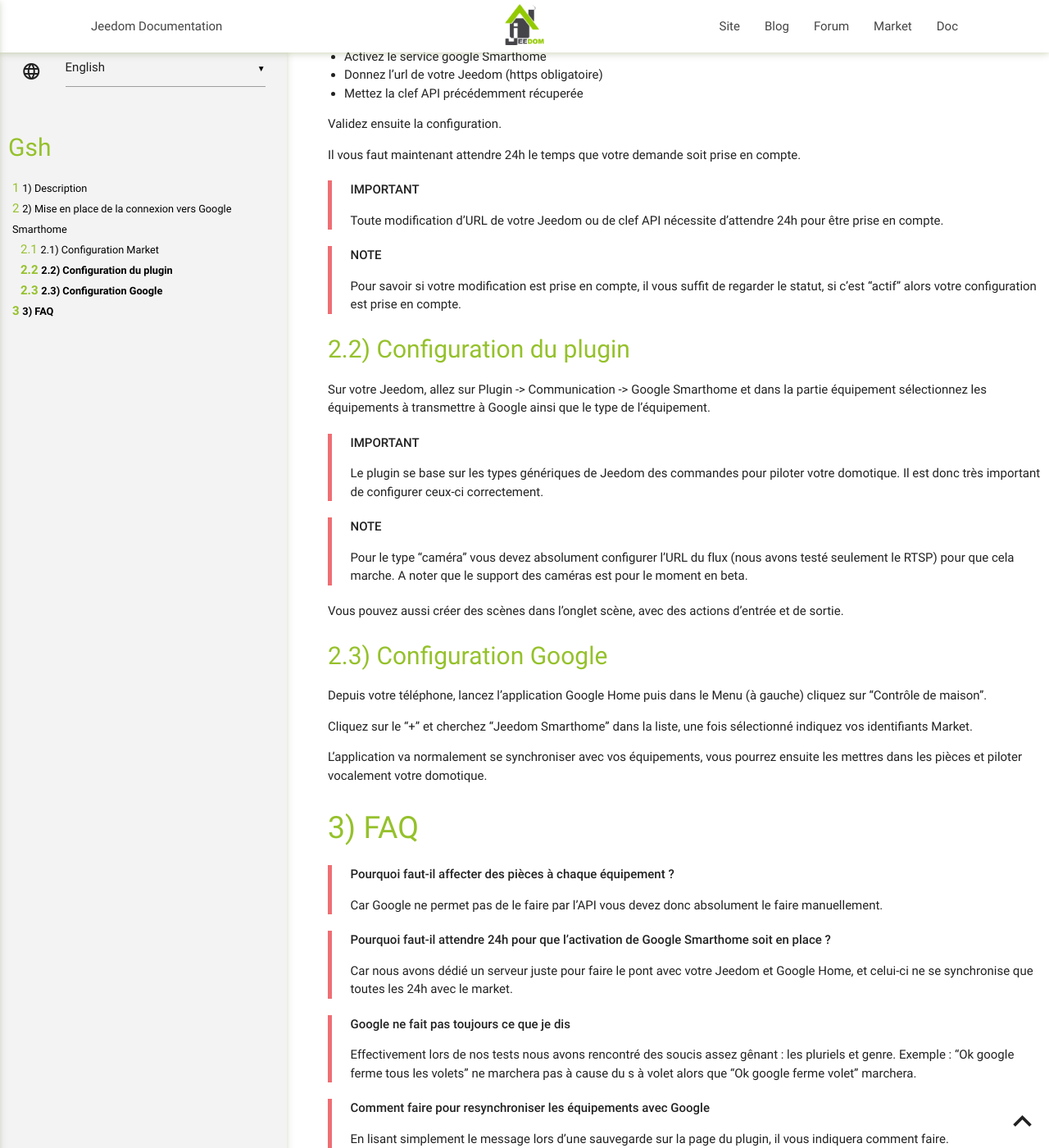
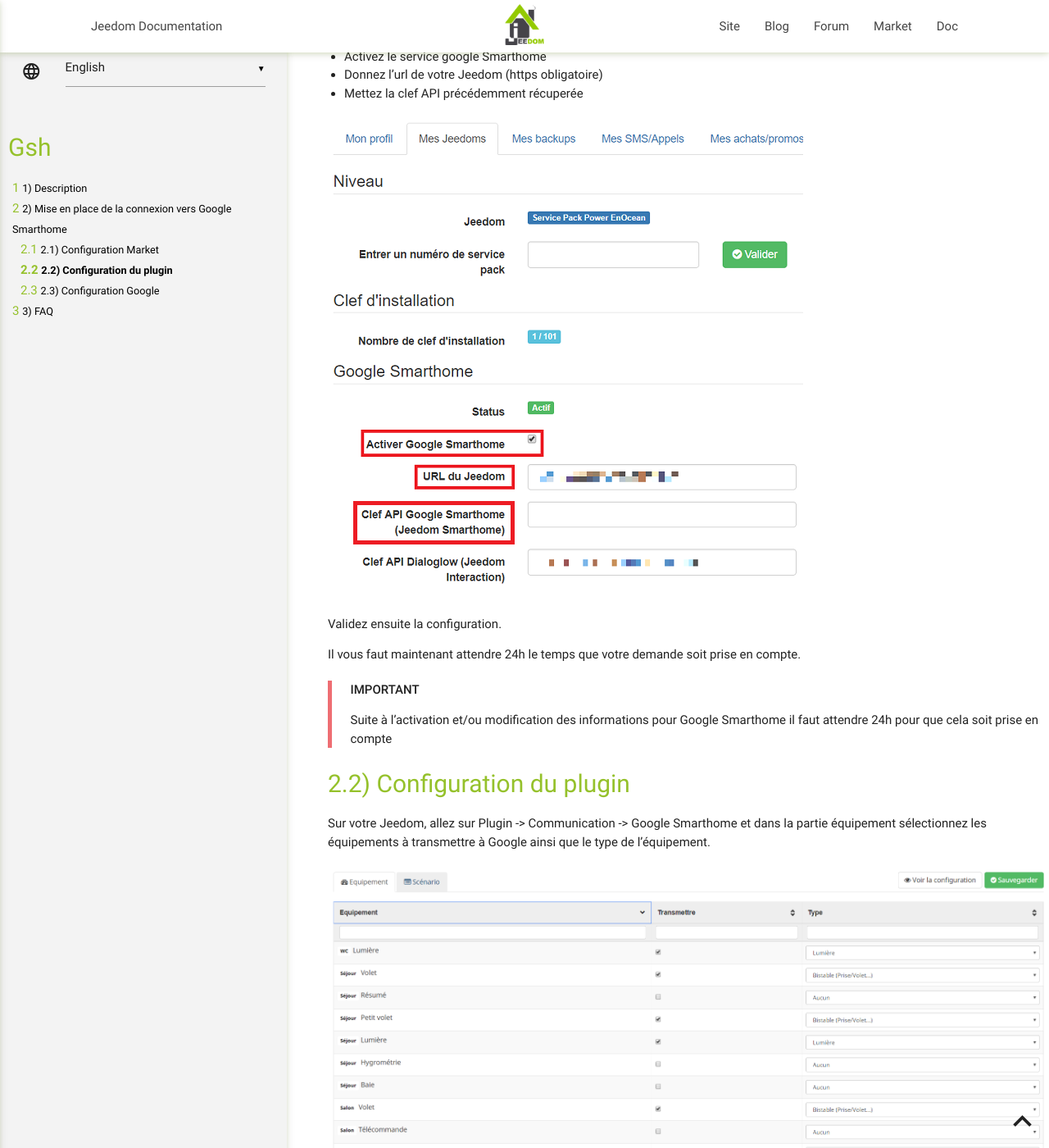
Before and after one commit to Caelion/plugin-gsh, a Jekyll site: the page built from docs/en_US/index.md, in a window 1280 px wide and 1400 px high, scrolled down 602 px. Shown: the whole window at 82% size. Built offline with Jekyll 4.4.1, drawn with Linux system fonts in a browser that asks for light colours; our own code applies the rules of GitHub Pages for plain Markdown files; some of the changed text lies outside the part shown.

Commit message:
[ROBOT] Action all

```diff
--- a/docs/en_US/index.md
+++ b/docs/en_US/index.md
@@ -23,21 +23,21 @@
 - Donnez l'url de votre Jeedom (https obligatoire)
 - Mettez la clef API précédemment récuperée
 
+![gsh](../images/gsh1.png)
+
 Validez ensuite la configuration.
 
 Il vous faut maintenant attendre 24h le temps que votre demande soit prise en compte.
 
 > **IMPORTANT**
 >
-> Toute modification d'URL de votre Jeedom ou de clef API nécessite d'attendre 24h pour être prise en compte.
-
-> **NOTE**
->
-> Pour savoir si votre modification est prise en compte, il vous suffit de regarder le statut, si c'est "actif" alors votre configuration est prise en compte.
+> Suite à l'activation et/ou modification des informations pour Google Smarthome il faut attendre 24h pour que cela soit prise en compte
 
 ## Configuration du plugin
 
 Sur votre Jeedom, allez sur Plugin -> Communication -> Google Smarthome et dans la partie équipement sélectionnez les équipements à transmettre à Google ainsi que le type de l'équipement.
+
+![gsh](../images/gsh2.png)
 
 > **IMPORTANT**
 >
```
Also changed, not shown: other parts of docs/en_US/index.md (+12 -2 lines), docs/es_ES/index.md (+17 -7 lines).
